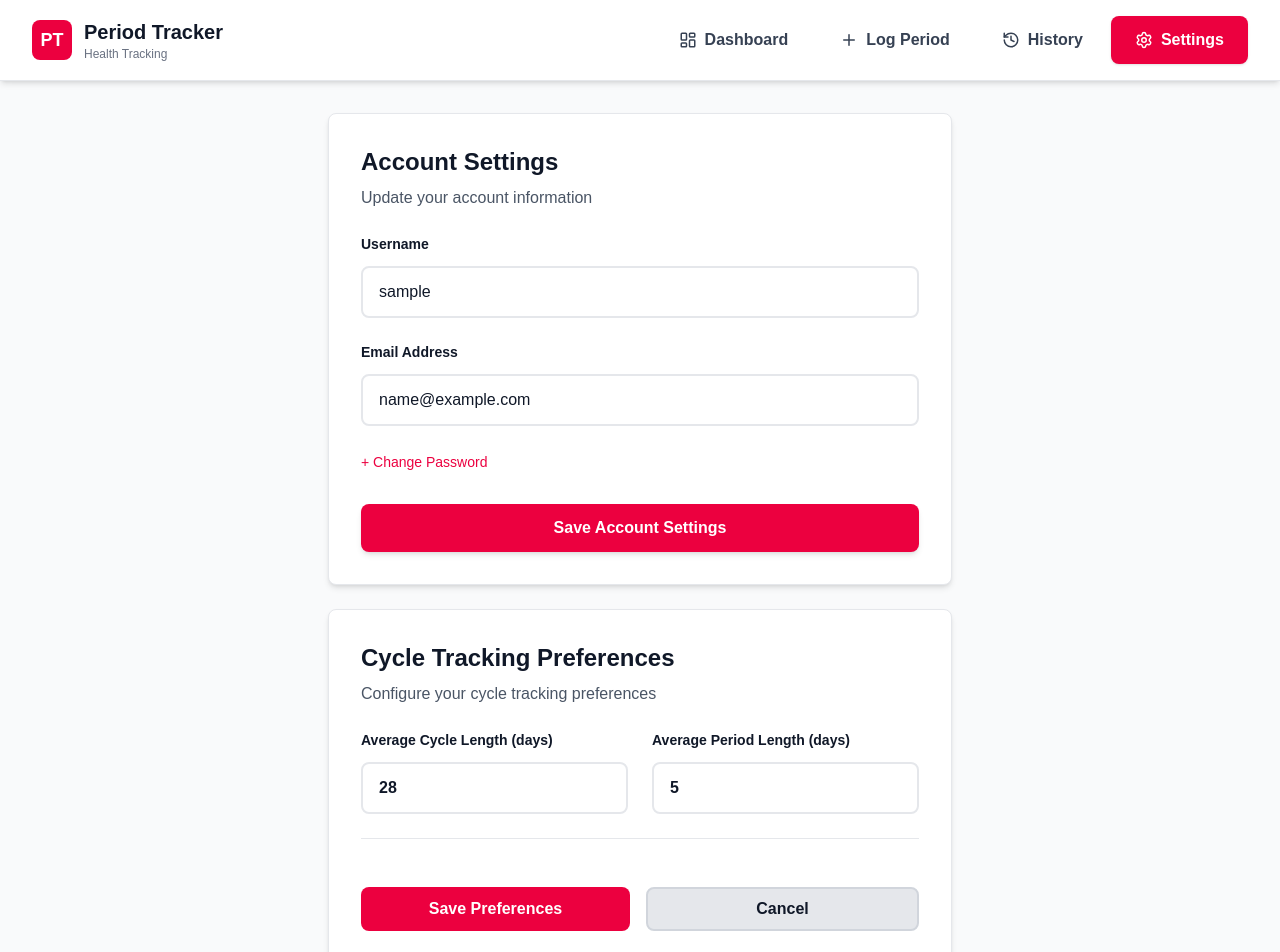
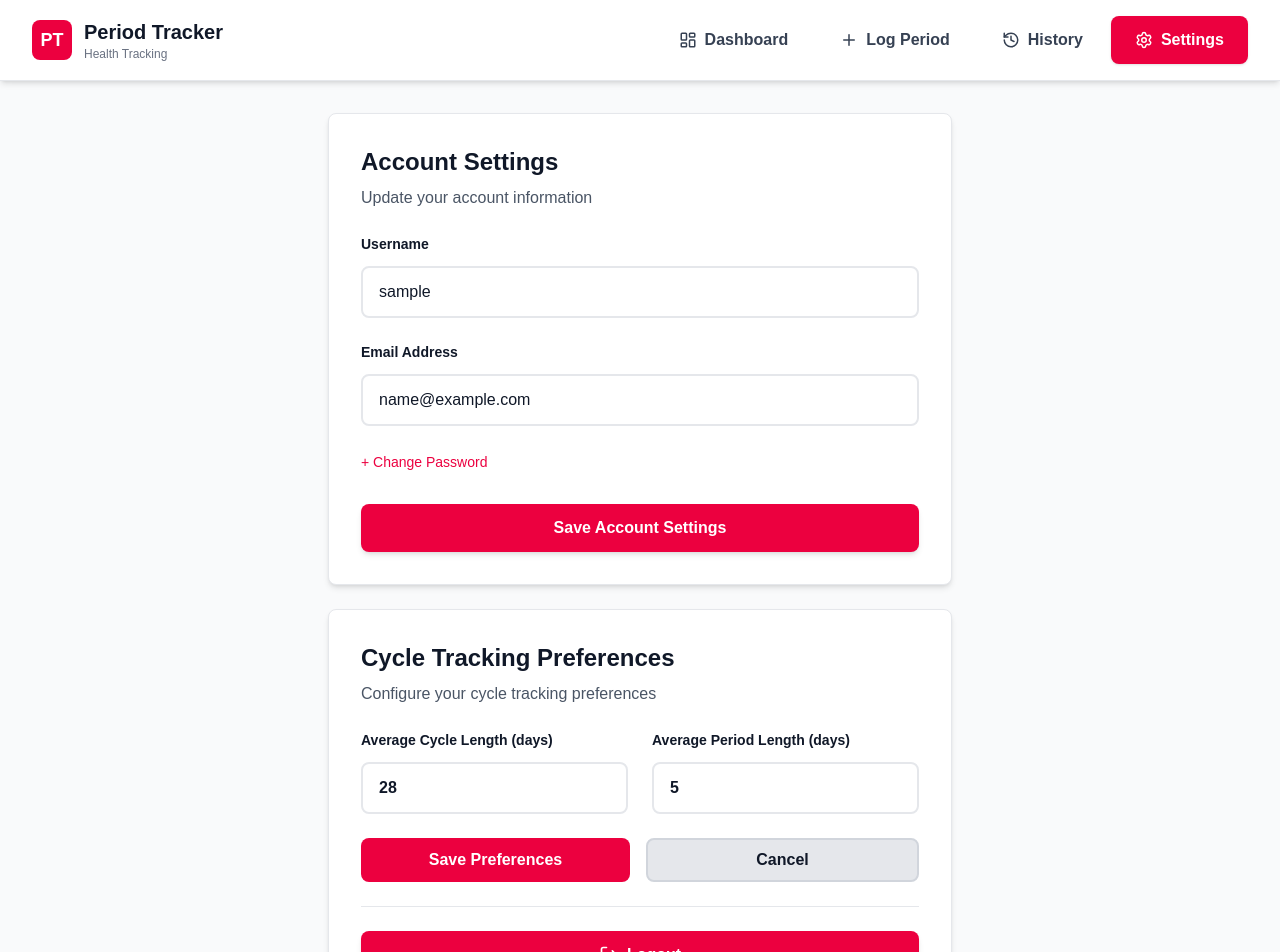
Before and after one commit to NehaMary23/Period-Tracker, a Next.js app in the folder frontend/: page /settings in a window 1280 px wide. Shown: the top 952 px of the page. Built offline with nearby package versions, Linux system fonts and the light colour scheme; no server answers; sample sign-in values are in the browser's storage.

Commit message:
completed

```diff
--- a/frontend/src/app/settings/page.tsx
+++ b/frontend/src/app/settings/page.tsx
@@ -336,9 +336,7 @@ export default function SettingsPage() {
                 </div>
               </div>
 
-              <div className="border-t border-gray-200 pt-6">
-                {/* Period Notifications section removed as requested */}
-              </div>
+
 
               <div className="flex gap-4">
                 <button
```
